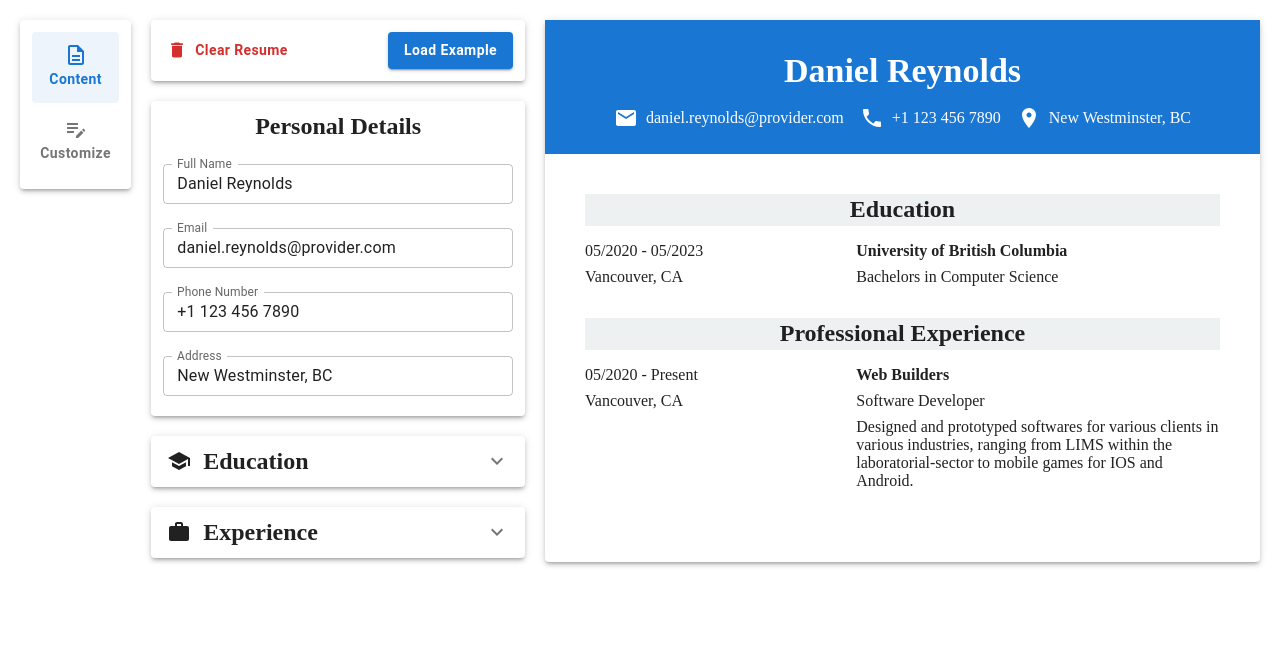
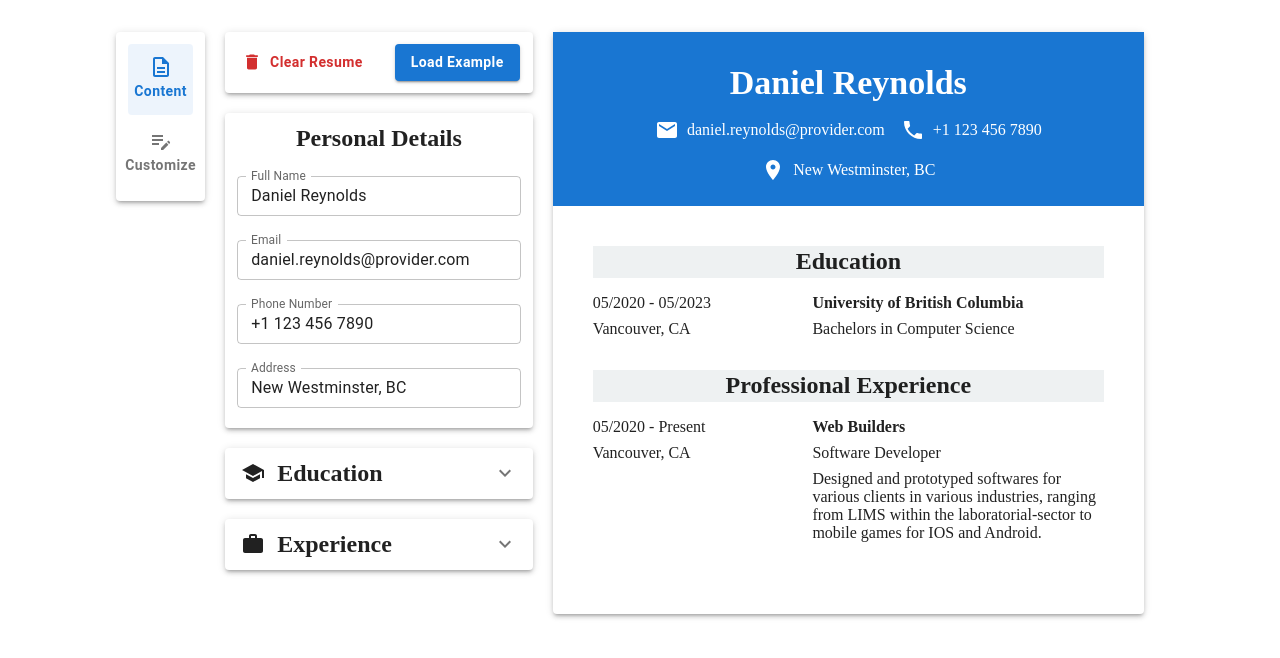
Before and after one commit to FelipePulcherio/cv-application, a React (Vite) app: page / in a window 1280 px wide. Shown: the top 658 px of the page. Built offline with nearby package versions, Linux system fonts and the light colour scheme.

Commit message:
Sx prop (styling) adjustments

```diff
--- a/src/App.jsx
+++ b/src/App.jsx
@@ -61,7 +61,12 @@ export default function App() {
 
 
   return (
-    <Box sx={{p: 2.5}}>
+    <Box sx={{
+      p: 2.5,
+      pt: {lg: 4},
+      pl: {lg: 14.5},
+      pr: {lg: 17}
+    }}>
       <Grid container disableEqualOverflow spacing={2.5}>
         <Grid xs={5} md={4} lg={5}>
           <Grid container columns={12} spacing={2.5}>
@@ -111,7 +116,7 @@ export default function App() {
         <Grid xs={7} md={8} lg={7}>
           <Grid container columns={12}>
             <Grid xs={12}>
-            <ThemeProvider theme={myTheme}>
+              <ThemeProvider theme={myTheme}>
                 <Resume
                   fullName={fullName}
                   email={email}
--- a/src/BasicFill.jsx
+++ b/src/BasicFill.jsx
@@ -35,7 +35,7 @@ export default function BasicFill ({
   }
 
   return (
-    <Stack direction='row' spacing={0.5} justifyContent='space-between' alignItems='center'>
+    <Stack direction='row' flexWrap={'wrap'} spacing={3} justifyContent='center' alignItems='center'>
       <Button className='clear' variant='text' color='error' startIcon={<DeleteIcon />} onClick={clearAllForms}>
         Clear Resume
       </Button>
```
